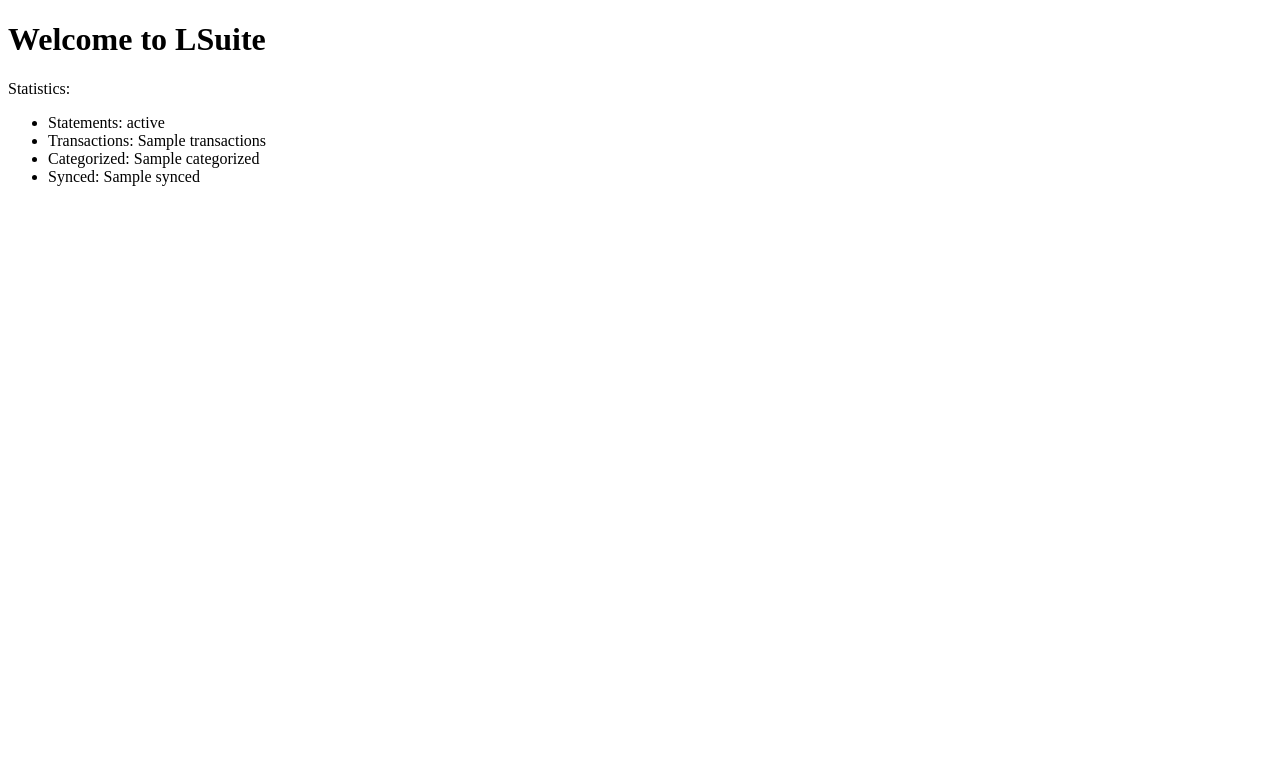
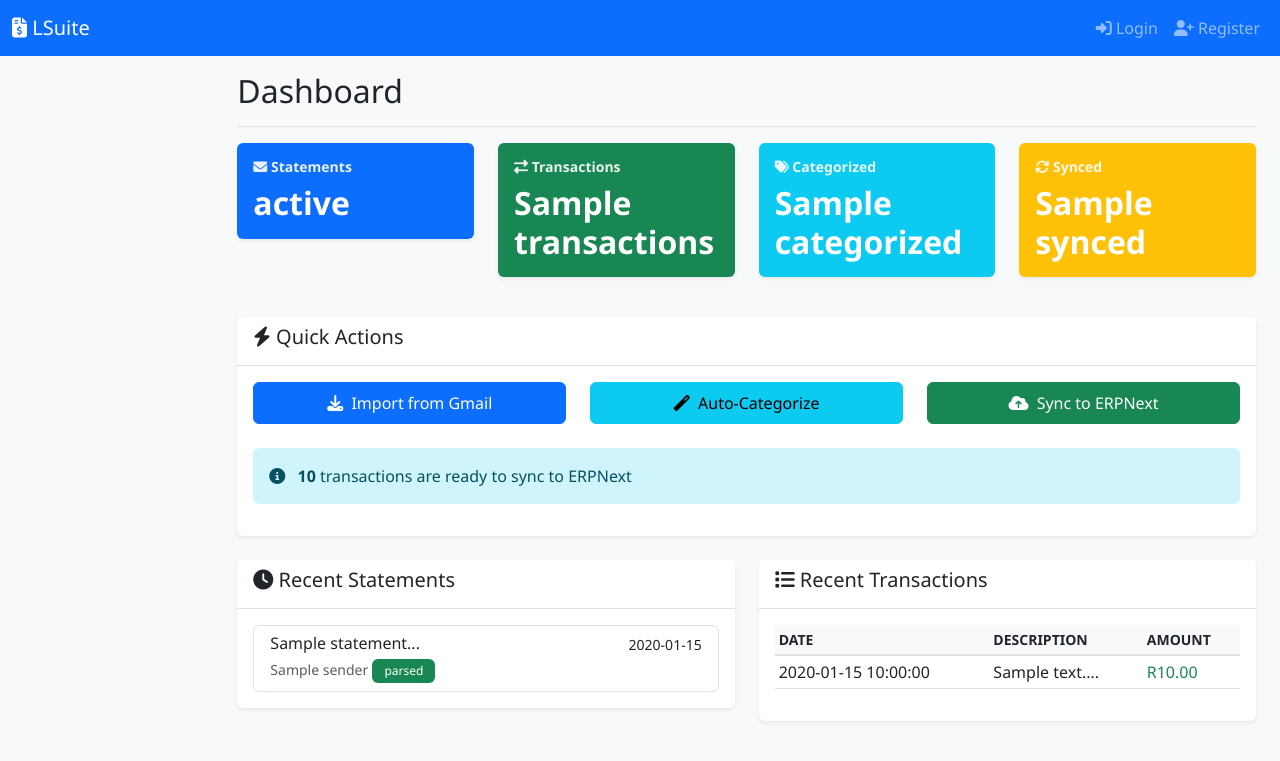
Before and after one commit to MrViincciLeRoy/LiquidSuite, a Python web app: template LiquidSuite/lsuite/templates/main/index.html in a window 1280 px wide. Shown: the top 761 px of the page. Run offline with Jinja, Linux system fonts and the light colour scheme; the template is opened without the code that fills it: most values are stand-ins (such as "Sample title", 1, 10 or a date in 2020).

Commit message:
Add files via upload

```diff
--- a/LiquidSuite/lsuite/templates/main/index.html
+++ b/LiquidSuite/lsuite/templates/main/index.html
@@ -1,17 +1,155 @@
-<!-- LiquidSuite/lsuite/templates/main/index.html -->
-<!DOCTYPE html>
-<html>
-<head>
-    <title>LSuite Dashboard</title>
-</head>
-<body>
-    <h1>Welcome to LSuite</h1>
-    <p>Statistics:</p>
-    <ul>
-        <li>Statements: {{ stats.statements }}</li>
-        <li>Transactions: {{ stats.transactions }}</li>
-        <li>Categorized: {{ stats.categorized }}</li>
-        <li>Synced: {{ stats.synced }}</li>
-    </ul>
-</body>
-</html>
+<!-- ============================================================
+     lsuite/templates/main/index.html - Dashboard
+     ============================================================ -->
+{% extends "base.html" %}
+
+{% block title %}Dashboard - LSuite{% endblock %}
+
+{% block content %}
+<div class="d-flex justify-content-between align-items-center pt-3 pb-2 mb-3 border-bottom">
+    <h1 class="h2">Dashboard</h1>
+</div>
+
+<!-- Statistics Cards -->
+<div class="row mb-4">
+    <div class="col-md-3">
+        <div class="card text-white bg-primary mb-3">
+            <div class="card-body">
+                <h5 class="card-title"><i class="fas fa-envelope"></i> Statements</h5>
+                <p class="card-text display-6">{{ stats.statements }}</p>
+            </div>
+        </div>
+    </div>
+    <div class="col-md-3">
+        <div class="card text-white bg-success mb-3">
+            <div class="card-body">
+                <h5 class="card-title"><i class="fas fa-exchange-alt"></i> Transactions</h5>
+                <p class="card-text display-6">{{ stats.transactions }}</p>
+            </div>
+        </div>
+    </div>
+    <div class="col-md-3">
+        <div class="card text-white bg-info mb-3">
+            <div class="card-body">
+                <h5 class="card-title"><i class="fas fa-tags"></i> Categorized</h5>
+                <p class="card-text display-6">{{ stats.categorized }}</p>
+            </div>
+        </div>
+    </div>
+    <div class="col-md-3">
+        <div class="card text-white bg-warning mb-3">
+            <div class="card-body">
+                <h5 class="card-title"><i class="fas fa-sync"></i> Synced</h5>
+                <p class="card-text display-6">{{ stats.synced }}</p>
+            </div>
+        </div>
+    </div>
+</div>
+
+<!-- Quick Actions -->
+<div class="card mb-4">
+    <div class="card-header">
+        <h5><i class="fas fa-bolt"></i> Quick Actions</h5>
+    </div>
+    <div class="card-body">
+        <div class="row">
+            <div class="col-md-4 mb-2">
+                <form method="POST" action="{{ url_for('gmail.import_statements') }}">
+                    <button type="submit" class="btn btn-primary w-100">
+                        <i class="fas fa-download"></i> Import from Gmail
+                    </button>
+                </form>
+            </div>
+            <div class="col-md-4 mb-2">
+                <form method="POST" action="{{ url_for('bridge.auto_categorize') }}">
+                    <button type="submit" class="btn btn-info w-100">
+                        <i class="fas fa-magic"></i> Auto-Categorize
+                    </button>
+                </form>
+            </div>
+            <div class="col-md-4 mb-2">
+                <form method="POST" action="{{ url_for('bridge.bulk_sync') }}">
+                    <button type="submit" class="btn btn-success w-100"
+                            {% if not erpnext_config %}disabled{% endif %}>
+                        <i class="fas fa-cloud-upload-alt"></i> Sync to ERPNext
+                    </button>
+                </form>
+            </div>
+        </div>
+        {% if ready_to_sync > 0 %}
+        <div class="alert alert-info mt-3" role="alert">
+            <i class="fas fa-info-circle"></i>
+            <strong>{{ ready_to_sync }}</strong> transactions are ready to sync to ERPNext
+        </div>
+        {% endif %}
+    </div>
+</div>
+
+<!-- Recent Activity -->
+<div class="row">
+    <div class="col-md-6">
+        <div class="card mb-4">
+            <div class="card-header">
+                <h5><i class="fas fa-clock"></i> Recent Statements</h5>
+            </div>
+            <div class="card-body">
+                {% if recent_statements %}
+                <div class="list-group">
+                    {% for statement in recent_statements %}
+                    <a href="{{ url_for('gmail.statement_detail', id=statement.id) }}"
+                       class="list-group-item list-group-item-action">
+                        <div class="d-flex w-100 justify-content-between">
+                            <h6 class="mb-1">{{ statement.subject[:50] }}...</h6>
+                            <small>{{ statement.date.strftime('%Y-%m-%d') }}</small>
+                        </div>
+                        <small class="text-muted">{{ statement.sender }}</small>
+                        <span class="badge bg-{{ 'success' if statement.state == 'parsed' else 'secondary' }}">
+                            {{ statement.state }}
+                        </span>
+                    </a>
+                    {% endfor %}
+                </div>
+                {% else %}
+                <p class="text-muted">No statements yet</p>
+                {% endif %}
+            </div>
+        </div>
+    </div>
+
+    <div class="col-md-6">
+        <div class="card mb-4">
+            <div class="card-header">
+                <h5><i class="fas fa-list"></i> Recent Transactions</h5>
+            </div>
+            <div class="card-body">
+                {% if recent_transactions %}
+                <div class="table-responsive">
+                    <table class="table table-sm">
+                        <thead>
+                            <tr>
+                                <th>Date</th>
+                                <th>Description</th>
+                                <th>Amount</th>
+                            </tr>
+                        </thead>
+                        <tbody>
+                            {% for trans in recent_transactions %}
+                            <tr>
+                                <td>{{ trans.date }}</td>
+                                <td>{{ trans.description[:30] }}...</td>
+                                <td class="text-{{ 'danger' if trans.transaction_type == 'debit' else 'success' }}">
+                                    R{{ "%.2f"|format(trans.amount) }}
+                                </td>
+                            </tr>
+                            {% endfor %}
+                        </tbody>
+                    </table>
+                </div>
+                {% else %}
+                <p class="text-muted">No transactions yet</p>
+                {% endif %}
+            </div>
+        </div>
+    </div>
+</div>
+{% endblock %}
```
